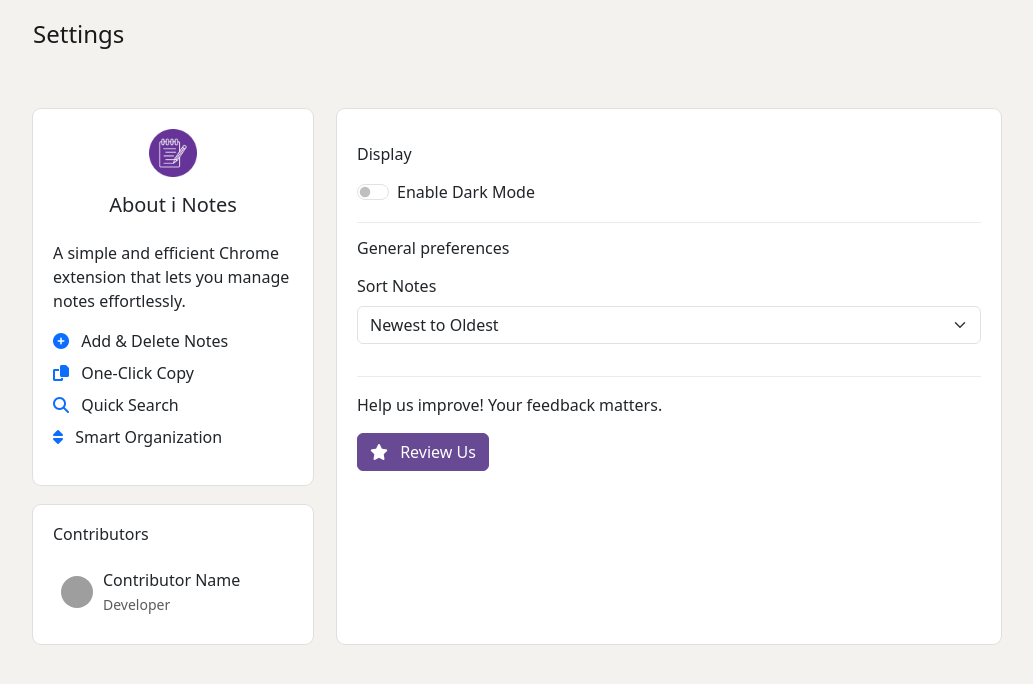
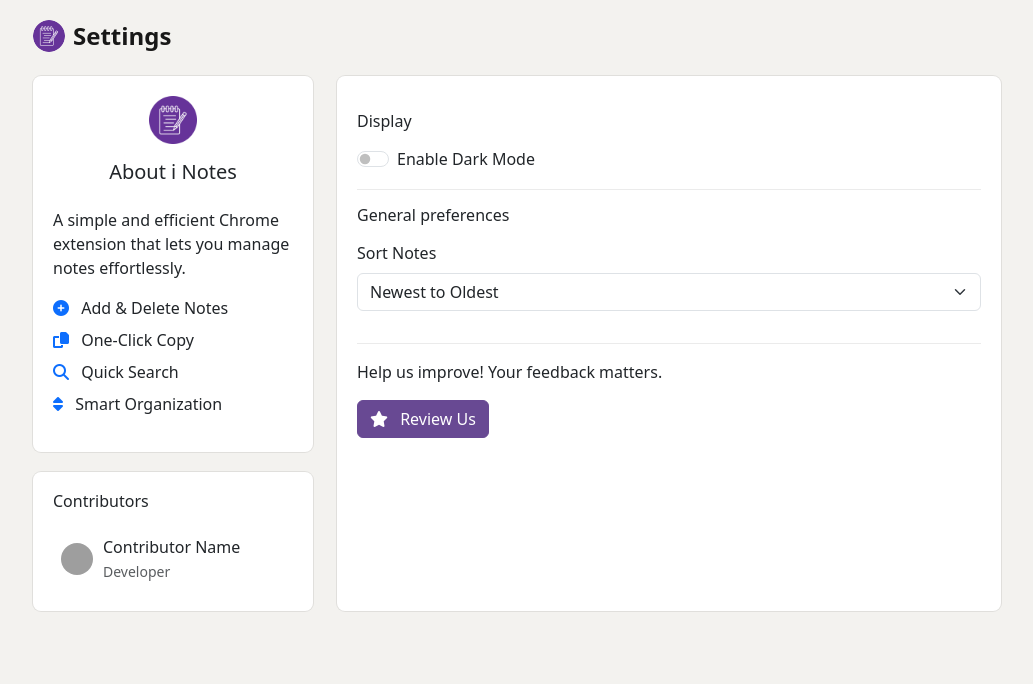
Before and after one commit to arjad/chrome-notes, a browser extension: page setting/settings.html in a window 1280 px wide. Shown: the whole page, without its empty margins (123-1156 px from the left). Drawn offline with nearby package versions, Linux system fonts and the light colour scheme; grey boxes are pictures that could not be loaded.

Commit message:
Update settings page header with profile image and styling improvements

```diff
--- a/setting/settings.html
+++ b/setting/settings.html
@@ -30,21 +30,33 @@
         grid-template-columns: 280px minmax(500px, 800px);
         gap: 24px;
         max-width: 1000px;
-        margin: 60px auto;
+        margin: 24px auto;
         padding: 0 16px;
       }
 
       .page-header {
         max-width: 1000px;
-        margin: 0 auto;
+        margin: 0 auto 24px;
         padding: 0 16px;
-        margin-bottom: 24px;
+        display: flex;
+        align-items: center;
+        gap: 12px;
       }
 
       .page-title {
         font-size: 24px;
-        font-weight: 500;
-        color: #1a1a1a;
+        font-weight: 600;
+        color: rgba(0, 0, 0, 0.9);
+        margin: 0;
+        display: flex;
+        align-items: center;
+        gap: 8px;
+      }
+
+      .page-title img {
+        width: 32px;
+        height: 32px;
+        border-radius: 50%;
       }
 
       .left-sidebar {
@@ -138,17 +150,28 @@
         .form-select {
           width: 100%;
         }
+
+        .page-header {
+          padding: 0 12px;
+        }
+
+        .page-title {
+          font-size: 20px;
+        }
       }
 
       /* Update dark mode for header */
       body.dark-mode .page-title {
-        color: #ffffff;
+        color: rgba(255, 255, 255, 0.9);
       }
     </style>
   </head>
   <body>
     <div class="page-header">
-      <h1 class="page-title">Settings</h1>
+      <h1 class="page-title">
+        <img src="../note.png" alt="Profile" />
+        Settings
+      </h1>
     </div>
 
     <div class="settings-layout">
```
